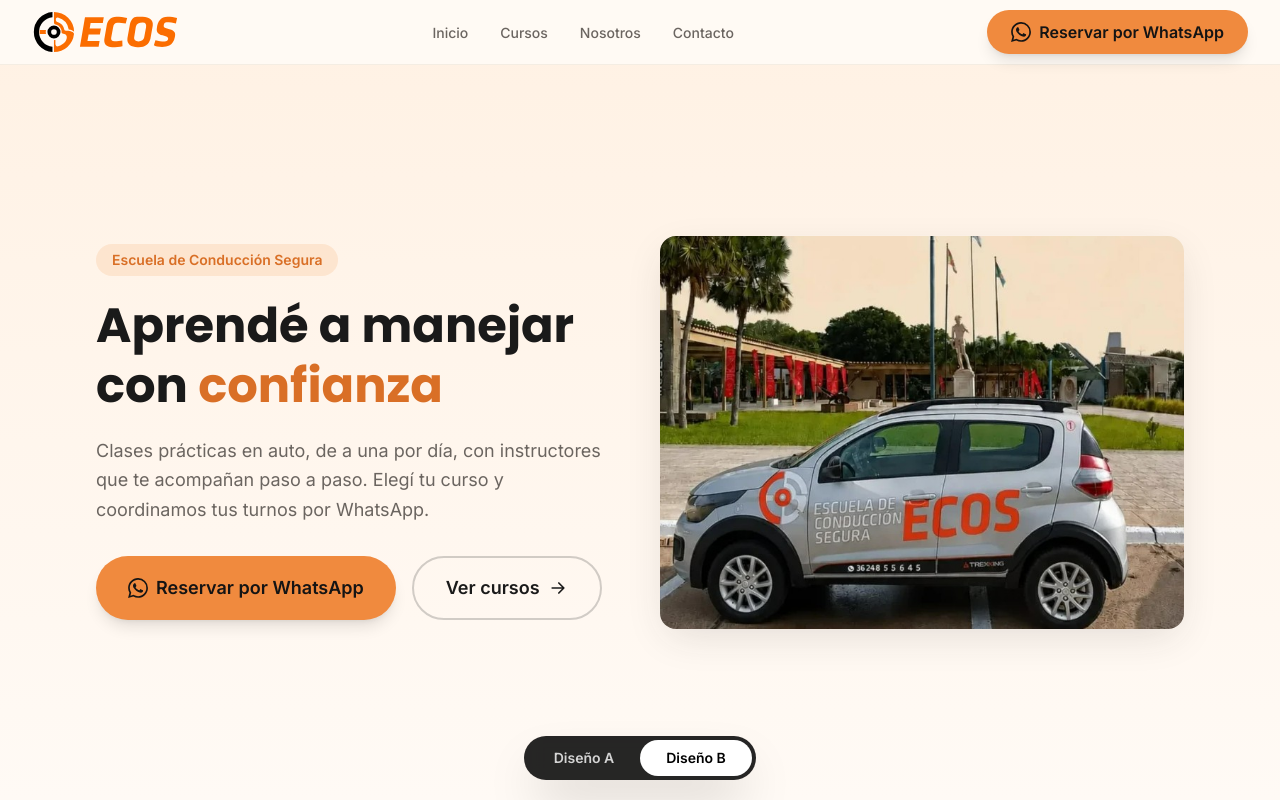
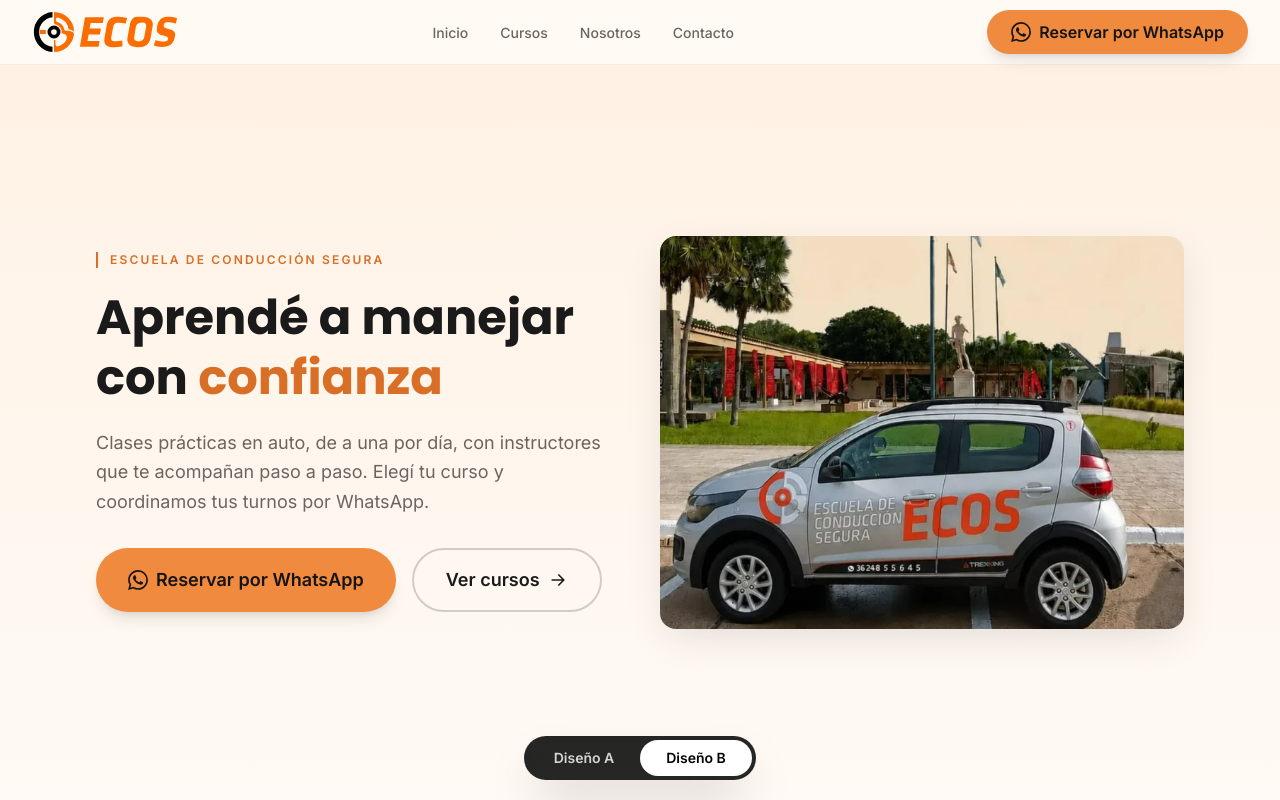
Before and after one commit to denisepujalte08/Ecos-AutoEscuela, a Next.js app: page / in a window 1280 px wide. Both pictures are taken after a click on the radio button "Diseño B". Shown: the top 800 px of the page. Built offline with nearby package versions, Linux system fonts and the light colour scheme.

Commit message:
feat: etiqueta sobre el título más simple (sin píldora)

```diff
--- a/src/components/sitio/Hero.tsx
+++ b/src/components/sitio/Hero.tsx
@@ -70,7 +70,8 @@ function HeroB() {
     >
       <div className="mx-auto grid w-full max-w-6xl items-center gap-10 px-4 lg:grid-cols-2 lg:px-8">
         <div>
-          <p className="mb-5 inline-block rounded-full bg-primary/15 px-4 py-1.5 text-sm font-semibold text-primary-dark">
+          <p className="mb-5 flex items-center gap-3 text-xs font-semibold uppercase tracking-[0.18em] text-primary-dark">
+            <span aria-hidden="true" className="h-4 w-0.5 bg-primary-dark" />
             Escuela de Conducción Segura
           </p>
           <h1 className="mb-5 text-4xl font-bold leading-tight text-foreground sm:text-5xl">
```
